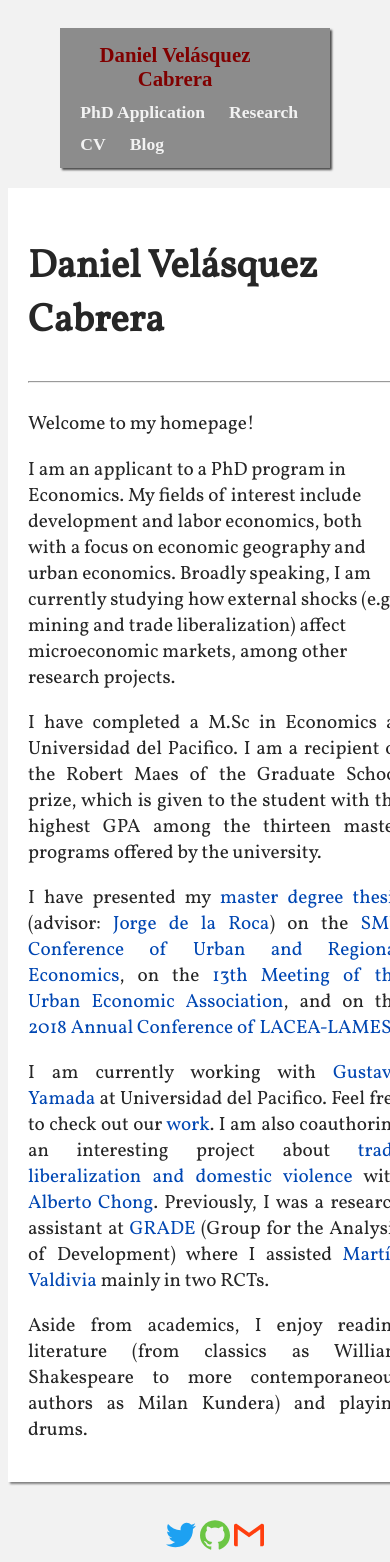
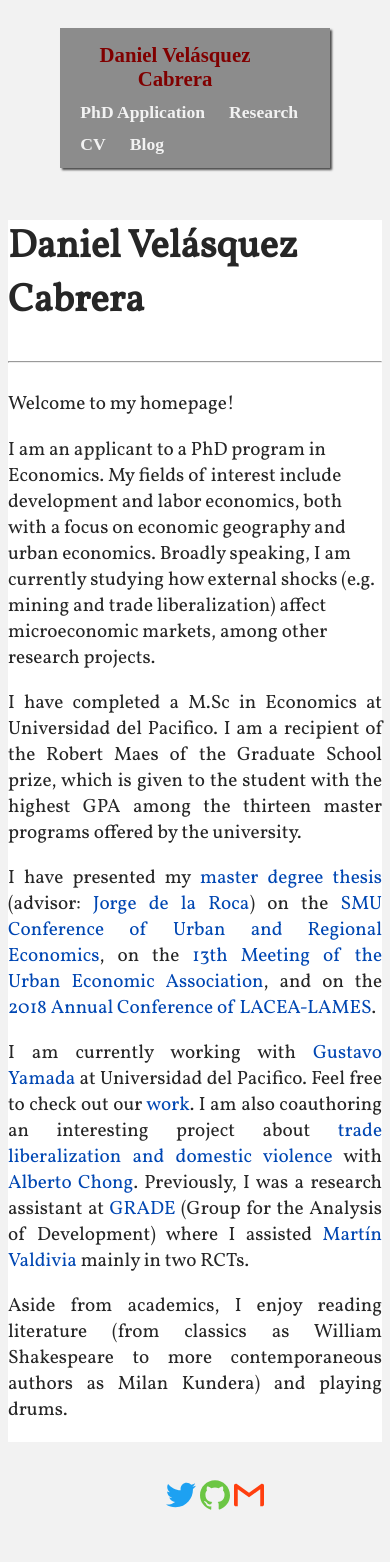
Before and after one commit to dvelasquezc/dvelasquezc.github.io, a Jekyll site: the page built from index.md, in a window 390 px wide. Built offline with Jekyll 4.4.1, drawn with Linux system fonts in a browser that asks for light colours; some web fonts are replaced; after the commit the page ends 1522 px from its top, so only the background shows below that.

Commit message:
mobileview3

```diff
--- a/assets/css/main.css
+++ b/assets/css/main.css
@@ -513,10 +513,10 @@
 .webcontent {
 	margin: auto;
 	width: 100%;
-	padding: 20px;
+	padding: 00px;
 	background-color: #ffffff;
 	border-color: #d9d9d9;
-	box-shadow: 2px 2px 2px grey;
+	box-shadow: 0px 0px 0px grey;
 	color: #262626;
 	font-family: 'Vollkorn', serif;
 	font-size: 1.2em
@@ -574,7 +574,7 @@
 .img_profile > div {
 	float: left;
 	text-align: center;
-    padding: 0em 1em 0em 0em;
+    padding: 0em 0em 0em 0em;
 }
 
 .img_profile img {
@@ -583,9 +583,9 @@
 	height: auto;
 	margin: auto;
 	padding: 0px 0px 0px 0px;
-	box-shadow: 1px 1px 1px grey;
+	box-shadow: 0px 0px 0px grey;
 	border-color: #d9d9d9;
-	border-width:1px;
+	border-width:0px;
 	border-style:solid;
 	display: none;
 }
```
